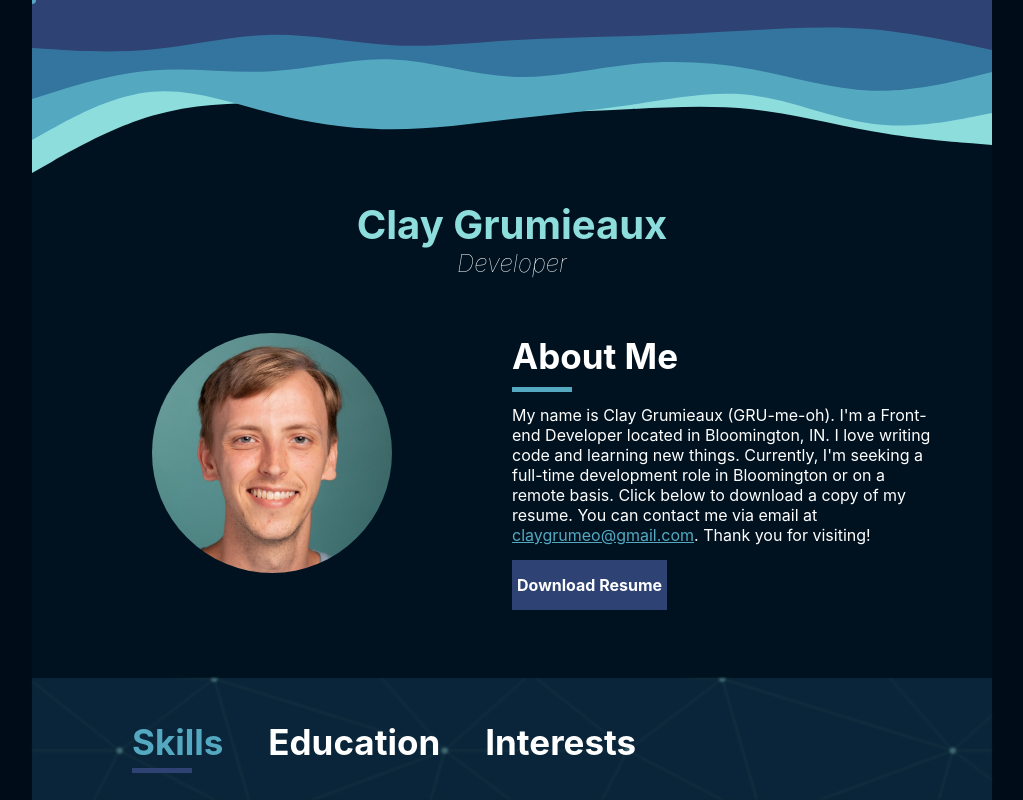
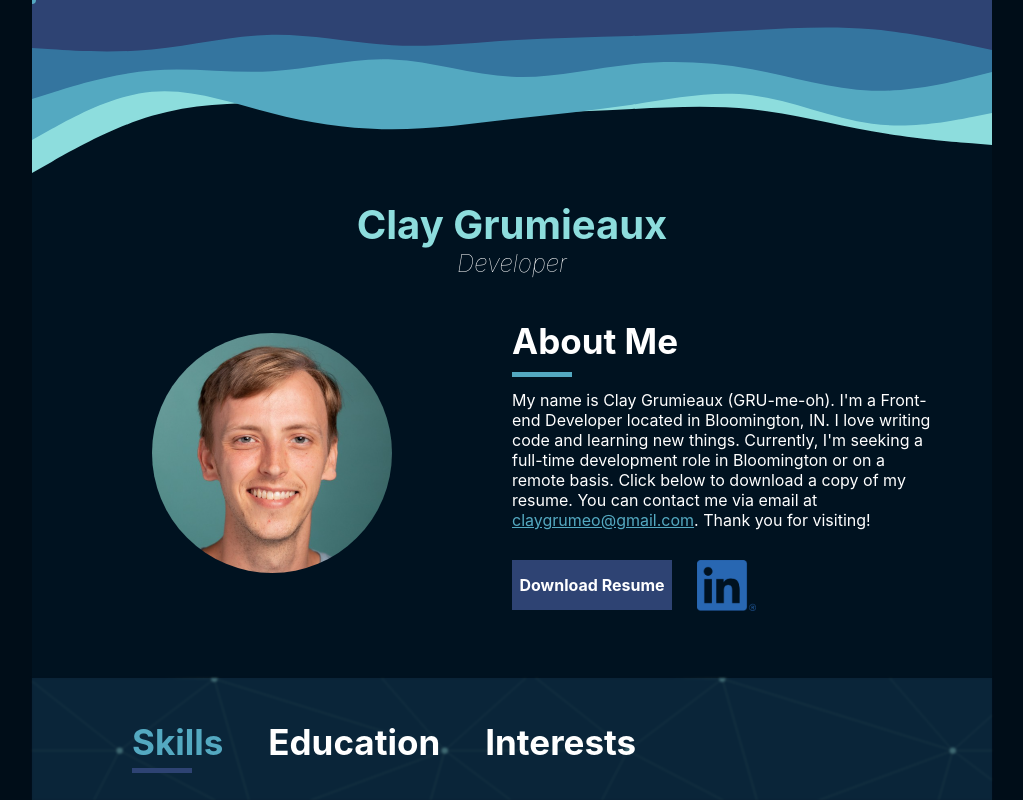
Before and after one commit to claygrumeo/claygrumeo.github.io, a React (Create React App) app: page / in a window 1280 px wide. Shown: the whole page, without its empty margins (128-1151 px from the left). Built offline with nearby package versions, Linux system fonts and the light colour scheme.

Commit message:
social link + styling

```diff
--- a/src/App.css
+++ b/src/App.css
@@ -6,12 +6,6 @@
   display: flex;
   justify-content: center;
   overflow-x: hidden;
-}
-
-@media (prefers-reduced-motion: no-preference) {
-  .App-logo {
-    animation: App-logo-spin infinite 20s linear;
-  }
 }
 
 .ContentWrapper {
--- a/src/components/AboutMe/AboutMe.css
+++ b/src/components/AboutMe/AboutMe.css
@@ -5,7 +5,7 @@
   margin: auto;
   display: flex;
   flex-direction: row;
-  padding-bottom:100px;
+  padding-bottom: 100px;
 }
 
 .AboutMeCol {
@@ -36,11 +36,12 @@
   background: #2e4373;
   color: #fff;
   font-weight: 700;
-  height: 40px;
+  height: 20px;
   padding: 15px 5px 15px 5px;
   text-decoration: none;
   width: 150px;
   text-align: center;
+  margin-right: 25px;
 }
 
 .AboutMeContent {
@@ -56,6 +57,17 @@
   opacity: 0;
   animation: fadeIn 1s forwards;
   animation-delay: 150ms;
+}
+
+.LinkedInLogo {
+  width: 59px;
+  padding-top: 5px;
+}
+
+.AboutMeButtonsContainer {
+  height: 50px;
+  display: flex;
+  align-items: center;
 }
 
 a {
--- a/src/components/AboutMe/AboutMe.jsx
+++ b/src/components/AboutMe/AboutMe.jsx
@@ -1,5 +1,6 @@
 import "./AboutMe.css";
 import profilePicture from "../../picture.PNG";
+import linkedInLogo from "../../LI-In-Bug.png";
 
 export default function AboutMe() {
   return (
@@ -19,6 +20,7 @@ export default function AboutMe() {
             <a href="mailto:claygrumeo@gmail.com">claygrumeo@gmail.com</a>.
             Thank you for visiting!
           </p>
+          <div className="AboutMeButtonsContainer">
             <a
               target="_blank"
               href="https://drive.google.com/file/d/1dG7Gg-ClAgUPKp0rkkgPimxmrviB2owl/view?usp=share_link"
@@ -28,6 +30,14 @@ export default function AboutMe() {
             >
               Download Resume
             </a>
+            <a href="https://www.linkedin.com/in/claygrumeo/" target="_blank" rel="noreferrer">
+              <img
+                className="LinkedInLogo"
+                src={linkedInLogo}
+                alt="linkedin-logo"
+              />
+            </a>
+          </div>
         </div>
       </div>
     </div>
--- a/src/components/Skills/Skills.css
+++ b/src/components/Skills/Skills.css
@@ -29,7 +29,7 @@
   padding: 20px 0 0 100px;
   opacity: 0;
   animation: fadeIn 1s forwards;
-  animation-delay: 300ms;
+  animation-delay: 400ms;
   z-index: 3;
   display: flex;
   flex-direction: column;
```
Also changed, not shown: src/LI-In-Bug.png (added). Lines whose indentation alone changed are shown as unchanged.
